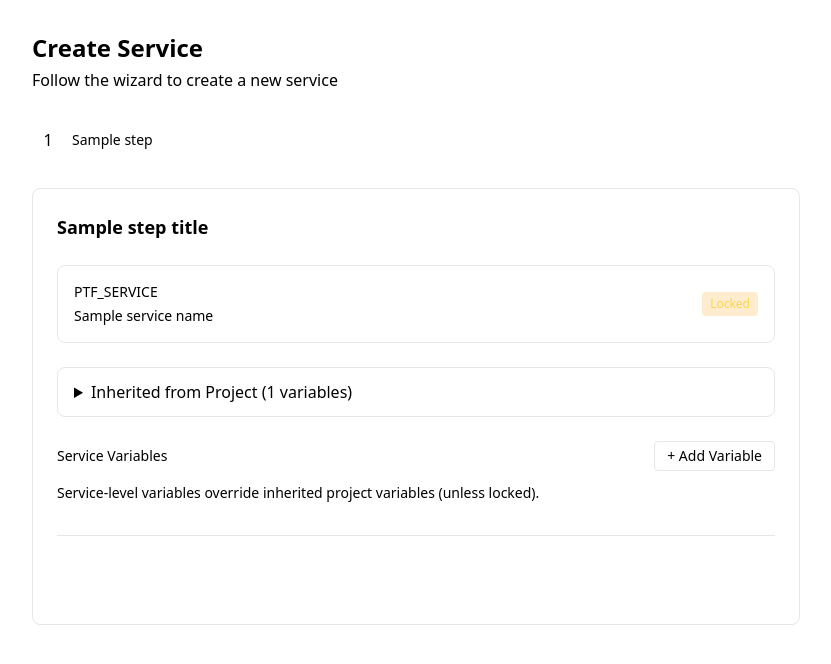
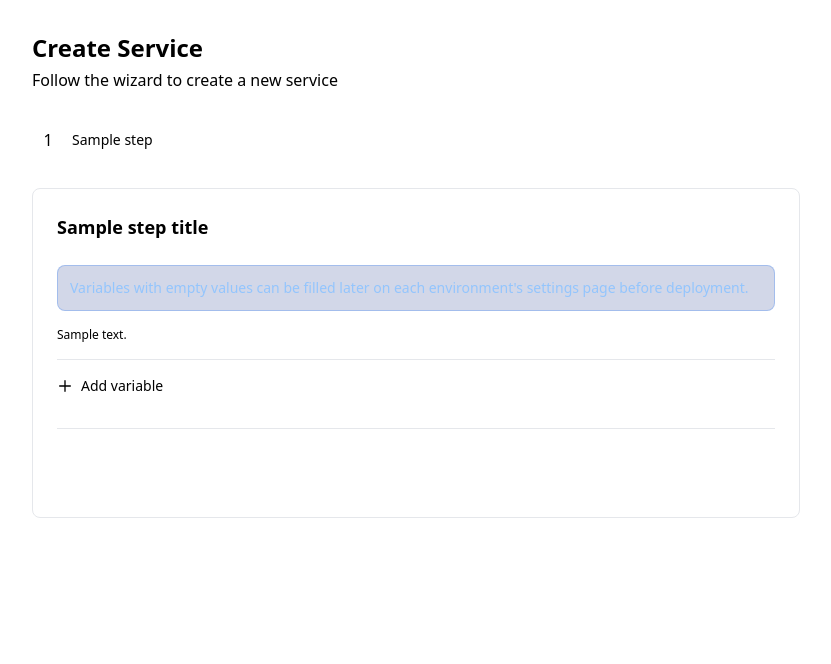
Before and after one commit to yourdevops/pathfinder, a Django app: template core/templates/core/services/wizard/step_configuration.html in a window 1280 px wide. Shown: the top 664 px of the page, without its empty margins (224-1055 px from the left). Run offline with Django 5.2, Linux system fonts and the light colour scheme; the template is opened without the code that fills it: most values are stand-ins (such as "Sample title", 1, 10 or a date in 2020); some libraries are stand-ins or nearby versions.

Commit message:
feat(07-04): rewrite wizard configuration step with Alpine.js unified design
- Alpine.js envVarWizard component replaces vanilla JS env var editor
- PTF_PROJECT and PTF_SERVICE shown as read-only system vars at top
- PTF_ENVIRONMENT noted as per-environment injection at deployment time
- Lock toggle, description toggle, add/remove/edit all client-side Alpine
- Visual design matches unified stacked-row component from settings pages
- Info banner notes empty values can be filled later per environment

Co-Authored-By: Claude Opus 4.6 <noreply@anthropic.com>

```diff
--- a/core/templates/core/services/wizard/step_configuration.html
+++ b/core/templates/core/services/wizard/step_configuration.html
@@ -1,140 +1,156 @@
 {% extends "core/services/wizard/base.html" %}
 
-{% block wizard_content %}
-<div class="space-y-6">
-    <!-- Default PTF_SERVICE variable -->
-    <div class="p-4 bg-dark-bg border border-dark-border rounded-lg">
-        <div class="flex items-center justify-between">
-            <div>
-                <p class="text-sm font-medium text-dark-text">PTF_SERVICE</p>
-                <p class="text-sm text-dark-muted mt-1">{{ service_name }}</p>
-            </div>
-            <span class="px-2 py-1 text-xs bg-amber-500/20 text-amber-300 rounded">Locked</span>
-        </div>
-    </div>
+{% block extra_head %}
+<script nonce="{{ csp_nonce }}">
+document.addEventListener('alpine:init', function() {
+    Alpine.data('envVarWizard', function() {
+        return {
+            vars: [],
+            ptfVars: [],
+            showDesc: {},
 
-    <!-- Inherited Project Variables (collapsed by default) -->
-    {% if project_env_vars %}
-    <details class="border border-dark-border rounded-lg">
-        <summary class="px-4 py-3 cursor-pointer text-dark-text hover:bg-dark-border/30">
-            Inherited from Project ({{ project_env_vars|length }} variable{{ project_env_vars|pluralize }})
-        </summary>
-        <div class="px-4 pb-4 space-y-2">
-            {% for var in project_env_vars %}
-            <div class="flex items-center justify-between p-2 bg-dark-bg rounded">
-                <div>
-                    <span class="text-sm font-mono text-dark-text">{{ var.key }}</span>
-                    <span class="text-dark-muted">=</span>
-                    <span class="text-sm text-dark-muted">{{ var.value|truncatechars:30 }}</span>
-                </div>
-                {% if var.lock %}
-                <span class="px-2 py-0.5 text-xs bg-amber-500/20 text-amber-300 rounded">Locked</span>
-                {% else %}
-                <span class="px-2 py-0.5 text-xs bg-blue-500/20 text-blue-300 rounded">Inherited</span>
-                {% endif %}
-            </div>
-            {% endfor %}
-        </div>
-    </details>
-    {% endif %}
+            initFromField: function(fieldId, ptfData) {
+                this.ptfVars = ptfData;
+                var el = document.getElementById(fieldId);
+                if (el && el.value && el.value !== '[]') {
+                    try { this.vars = JSON.parse(el.value); } catch(e) { this.vars = []; }
+                }
+            },
 
-    <!-- Service Environment Variables -->
-    <div>
-        <div class="flex items-center justify-between mb-3">
-            <label class="text-sm font-medium text-dark-text">Service Variables</label>
-            <button type="button" id="add-env-var-btn"
-                    class="px-3 py-1 text-sm border border-dark-border rounded hover:bg-dark-border/50 transition-colors text-dark-text">
-                + Add Variable
-            </button>
-        </div>
+            addVar: function() {
+                this.vars.push({ key: '', value: '', lock: false, description: '' });
+                this.syncField();
+            },
 
-        <div id="env-vars-container" class="space-y-2">
-            <!-- Variables added via JavaScript -->
-        </div>
+            removeVar: function(idx) {
+                this.vars.splice(idx, 1);
+                this.syncField();
+            },
 
-        <p class="mt-2 text-sm text-dark-muted">
-            Service-level variables override inherited project variables (unless locked).
-        </p>
-    </div>
+            updateKey: function(idx, val) {
+                this.vars[idx].key = val.toUpperCase().replace(/[^A-Z0-9_]/g, '_');
+                this.syncField();
+            },
 
-    {{ wizard.form.env_vars_json }}
-</div>
+            updateValue: function(idx, val) {
+                this.vars[idx].value = val;
+                this.syncField();
+            },
 
-<script nonce="{{ csp_nonce }}">
-var envVars = [];
-var container = document.getElementById('env-vars-container');
+            updateDesc: function(idx, val) {
+                this.vars[idx].description = val;
+                this.syncField();
+            },
 
-function renderEnvVars() {
-    container.innerHTML = '';
+            toggleLock: function(idx) {
+                this.vars[idx].lock = !this.vars[idx].lock;
+                this.syncField();
+            },
 
-    envVars.forEach(function(v, i) {
-        var row = document.createElement('div');
-        row.className = 'flex items-center gap-2 p-2 bg-dark-bg border border-dark-border rounded';
-        row.innerHTML = '<input type="text" value="' + v.key + '" placeholder="KEY"' +
-            ' class="flex-1 px-2 py-1 bg-dark-surface border border-dark-border rounded text-dark-text text-sm font-mono"' +
-            ' data-action="update-key" data-index="' + i + '">' +
-            '<span class="text-dark-muted">=</span>' +
-            '<input type="text" value="' + v.value + '" placeholder="value"' +
-            ' class="flex-1 px-2 py-1 bg-dark-surface border border-dark-border rounded text-dark-text text-sm"' +
-            ' data-action="update-value" data-index="' + i + '">' +
-            '<button type="button" data-action="remove" data-index="' + i + '"' +
-            ' class="p-1 text-dark-muted hover:text-red-400 transition-colors">' +
-            '<svg class="w-4 h-4" fill="none" stroke="currentColor" viewBox="0 0 24 24">' +
-            '<path stroke-linecap="round" stroke-linejoin="round" stroke-width="2" d="M6 18L18 6M6 6l12 12" />' +
-            '</svg></button>';
-        container.appendChild(row);
+            toggleDesc: function(key) {
+                this.showDesc[key] = !this.showDesc[key];
+            },
+
+            syncField: function() {
+                var el = document.getElementById('id_configuration-env_vars_json');
+                if (el) { el.value = JSON.stringify(this.vars); }
+            }
+        };
     });
-
-    document.getElementById('id_configuration-env_vars_json').value = JSON.stringify(envVars);
-}
-
-function addEnvVar() {
-    envVars.push({ key: '', value: '', lock: false });
-    renderEnvVars();
-}
-
-function updateEnvVar(index, field, value) {
-    if (field === 'key') {
-        envVars[index].key = value.toUpperCase().replace(/[^A-Z0-9_]/g, '_');
-    } else {
-        envVars[index].value = value;
-    }
-    renderEnvVars();
-}
-
-function removeEnvVar(index) {
-    envVars.splice(index, 1);
-    renderEnvVars();
-}
-
-// Event delegation for dynamically generated inputs
-container.addEventListener('change', function(e) {
-    var idx = parseInt(e.target.dataset.index);
-    if (e.target.dataset.action === 'update-key') {
-        updateEnvVar(idx, 'key', e.target.value);
-    } else if (e.target.dataset.action === 'update-value') {
-        updateEnvVar(idx, 'value', e.target.value);
-    }
-});
-
-container.addEventListener('click', function(e) {
-    var btn = e.target.closest('[data-action="remove"]');
-    if (btn) {
-        removeEnvVar(parseInt(btn.dataset.index));
-    }
-});
-
-document.getElementById('add-env-var-btn').addEventListener('click', addEnvVar);
-
-// Initialize from existing data
-document.addEventListener('DOMContentLoaded', function() {
-    var existing = document.getElementById('id_configuration-env_vars_json').value;
-    if (existing && existing !== '[]') {
-        try {
-            envVars = JSON.parse(existing);
-            renderEnvVars();
-        } catch (e) {}
-    }
 });
 </script>
 {% endblock %}
+
+{% block wizard_content %}
+<div x-data="envVarWizard"
+     x-init="initFromField('id_configuration-env_vars_json', {{ ptf_vars_json|default:'[]' }})">
+
+    <!-- Info banner -->
+    <div class="mb-4 p-3 rounded-lg bg-blue-900/20 border border-blue-500/30 text-sm text-blue-300">
+        Variables with empty values can be filled later on each environment's settings page before deployment.
+    </div>
+
+    <!-- System PTF_* vars (read-only) -->
+    <div class="mb-2 space-y-1">
+        <template x-for="(pvar, i) in ptfVars" :key="i">
+            <div class="flex items-center gap-3 px-4 py-2.5 rounded-lg bg-dark-surface/30">
+                <span class="flex-shrink-0 text-gray-600">
+                    <svg class="w-4 h-4" fill="none" stroke="currentColor" viewBox="0 0 24 24">
+                        <path stroke-linecap="round" stroke-linejoin="round" stroke-width="2" d="M12 15v2m-6 4h12a2 2 0 002-2v-6a2 2 0 00-2-2H6a2 2 0 00-2 2v6a2 2 0 002 2zm10-10V7a4 4 0 00-8 0v4h8z" />
+                    </svg>
+                </span>
+                <code class="font-mono text-dark-text text-sm" x-text="pvar.key"></code>
+                <span class="text-dark-muted">=</span>
+                <span class="text-dark-muted font-mono text-sm" x-text="pvar.value"></span>
+                <span class="ml-auto text-xs px-2 py-0.5 rounded bg-purple-500/20 text-purple-400">System</span>
+            </div>
+        </template>
+    </div>
+
+    <!-- PTF_ENVIRONMENT note -->
+    <p class="text-xs text-dark-muted mb-4">{{ ptf_env_note }}</p>
+
+    <!-- Separator -->
+    <div class="border-t border-dark-border my-4"></div>
+
+    <!-- Editable service vars -->
+    <div class="space-y-1">
+        <template x-for="(v, idx) in vars" :key="idx">
+            <div>
+                <div class="flex items-center gap-3 px-4 py-2.5 rounded-lg bg-dark-surface/50">
+                    <!-- Lock toggle -->
+                    <button type="button" @click="toggleLock(idx)"
+                            :class="v.lock ? 'text-red-400' : 'text-gray-700/30 hover:text-gray-500'"
+                            class="flex-shrink-0 transition-colors">
+                        <svg class="w-4 h-4" fill="none" stroke="currentColor" viewBox="0 0 24 24">
+                            <path stroke-linecap="round" stroke-linejoin="round" stroke-width="2"
+                                  x-bind:d="v.lock ? 'M12 15v2m-6 4h12a2 2 0 002-2v-6a2 2 0 00-2-2H6a2 2 0 00-2 2v6a2 2 0 002 2zm10-10V7a4 4 0 00-8 0v4h8z' : 'M8 11V7a4 4 0 118 0m-4 8v2m-6 4h12a2 2 0 002-2v-6a2 2 0 00-2-2H6a2 2 0 00-2 2v6a2 2 0 002 2z'" />
+                        </svg>
+                    </button>
+                    <!-- Key input -->
+                    <input type="text" :value="v.key" @input="updateKey(idx, $event.target.value)"
+                           class="bg-transparent border-0 font-mono text-dark-text text-sm w-40 focus:ring-0 p-0"
+                           placeholder="KEY_NAME">
+                    <span class="text-dark-muted">=</span>
+                    <!-- Value input -->
+                    <input type="text" :value="v.value" @input="updateValue(idx, $event.target.value)"
+                           class="bg-transparent border-0 font-mono text-dark-muted text-sm flex-1 focus:ring-0 p-0"
+                           placeholder="value">
+                    <!-- Description toggle -->
+                    <button type="button" @click="toggleDesc(v.key || idx)"
+                            class="flex-shrink-0 text-dark-muted hover:text-dark-accent transition-colors" title="Edit description">
+                        <svg class="w-4 h-4" fill="none" stroke="currentColor" viewBox="0 0 24 24">
+                            <path stroke-linecap="round" stroke-linejoin="round" stroke-width="2" d="M13 16h-1v-4h-1m1-4h.01M21 12a9 9 0 11-18 0 9 9 0 0118 0z" />
+                        </svg>
+                    </button>
+                    <!-- Remove button -->
+                    <button type="button" @click="removeVar(idx)"
+                            class="flex-shrink-0 text-dark-muted hover:text-red-400 transition-colors">
+                        <svg class="w-4 h-4" fill="none" stroke="currentColor" viewBox="0 0 24 24">
+                            <path stroke-linecap="round" stroke-linejoin="round" stroke-width="2" d="M6 18L18 6M6 6l12 12" />
+                        </svg>
+                    </button>
+                </div>
+                <!-- Description row (collapsible) -->
+                <div x-show="showDesc[v.key || idx]"
+                     class="px-4 py-2 bg-dark-surface/30 rounded-b-lg -mt-1 ml-7">
+                    <input type="text" :value="v.description" @input="updateDesc(idx, $event.target.value)"
+                           class="bg-transparent border-0 text-dark-muted text-xs w-full focus:ring-0 p-0"
+                           placeholder="Description (optional)">
+                </div>
+            </div>
+        </template>
+    </div>
+
+    <!-- Add variable button -->
+    <button type="button" @click="addVar()" class="mt-3 flex items-center gap-2 text-sm text-dark-accent hover:text-dark-text transition-colors">
+        <svg class="w-4 h-4" fill="none" stroke="currentColor" viewBox="0 0 24 24">
+            <path stroke-linecap="round" stroke-linejoin="round" stroke-width="2" d="M12 4v16m8-8H4" />
+        </svg>
+        Add variable
+    </button>
+
+    <!-- Hidden JSON field for form submission -->
+    {{ wizard.form.env_vars_json }}
+</div>
+{% endblock %}
```
Also changed, not shown: core/views/services.py (+19 -8 lines).
